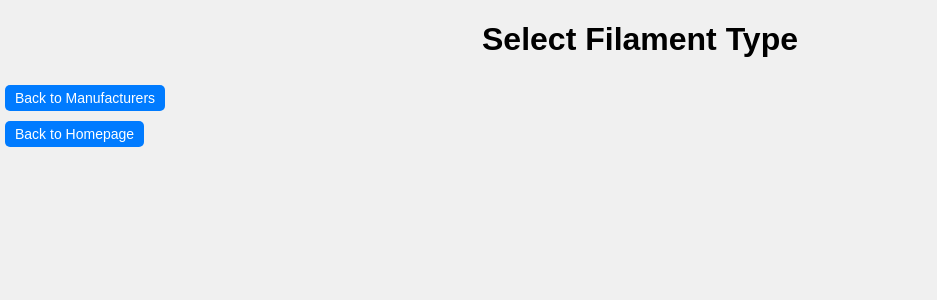
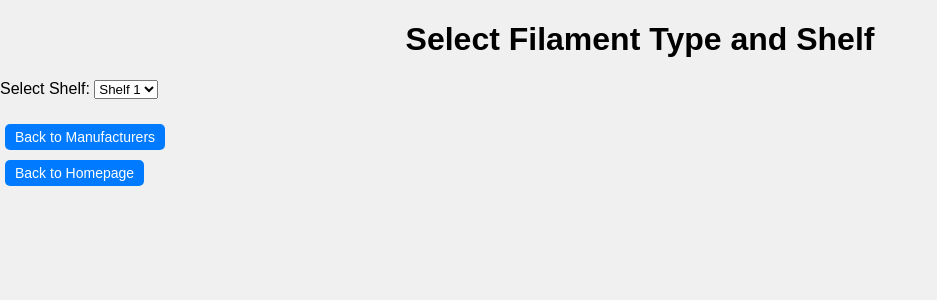
Before and after one commit to kosielemmer/filamento, a Python web app: template templates/select_filament_type.html in a window 1280 px wide. Shown: the part 70-370 px from the top of the page, without its empty margins (0-937 px from the left). Run offline with Jinja, Linux system fonts and the light colour scheme; the template is opened without the code that fills it, so the values that code supplies are empty.

Commit message:
feat: Add shelf selection and improve layout in select_filament_type.html

```diff
--- a/templates/select_filament_type.html
+++ b/templates/select_filament_type.html
@@ -1,11 +1,41 @@
 {% extends 'base.html' %}
 
 {% block content %}
-<h1>Select Filament Type</h1>
+<h1>Select Filament Type and Shelf</h1>
+
+<form id="shelfForm">
+    <label for="shelf">Select Shelf:</label>
+    <select id="shelf" name="shelf">
+        <option value="1" {% if shelf == 1 %}selected{% endif %}>Shelf 1</option>
+        <option value="2" {% if shelf == 2 %}selected{% endif %}>Shelf 2</option>
+        <option value="3" {% if shelf == 3 %}selected{% endif %}>Shelf 3</option>
+        <option value="4" {% if shelf == 4 %}selected{% endif %}>Shelf 4</option>
+    </select>
+</form>
+
 <div class="filament-type-buttons">
 {% for type in types %}
-    <a href="{{ url_for('select_color', manufacturer_id=manufacturer_id, filament_type=type[0], shelf=shelf) }}" class="btn btn-filament-type">{{ type[0] }}</a>
+    <a href="#" class="btn btn-filament-type" data-type="{{ type[0] }}">{{ type[0] }}</a>
 {% endfor %}
 </div>
+
 <a href="{{ url_for('select_manufacturer') }}" class="btn btn-small">Back to Manufacturers</a>
+
+<script>
+document.addEventListener('DOMContentLoaded', function() {
+    const shelfSelect = document.getElementById('shelf');
+    const filamentButtons = document.querySelectorAll('.btn-filament-type');
+
+    filamentButtons.forEach(button => {
+        button.addEventListener('click', function(e) {
+            e.preventDefault();
+            const filamentType = this.getAttribute('data-type');
+            const selectedShelf = shelfSelect.value;
+            window.location.href = "{{ url_for('select_color', manufacturer_id=manufacturer_id, filament_type='__TYPE__', shelf='__SHELF__') }}"
+                .replace('__TYPE__', filamentType)
+                .replace('__SHELF__', selectedShelf);
+        });
+    });
+});
+</script>
 {% endblock %}
```
